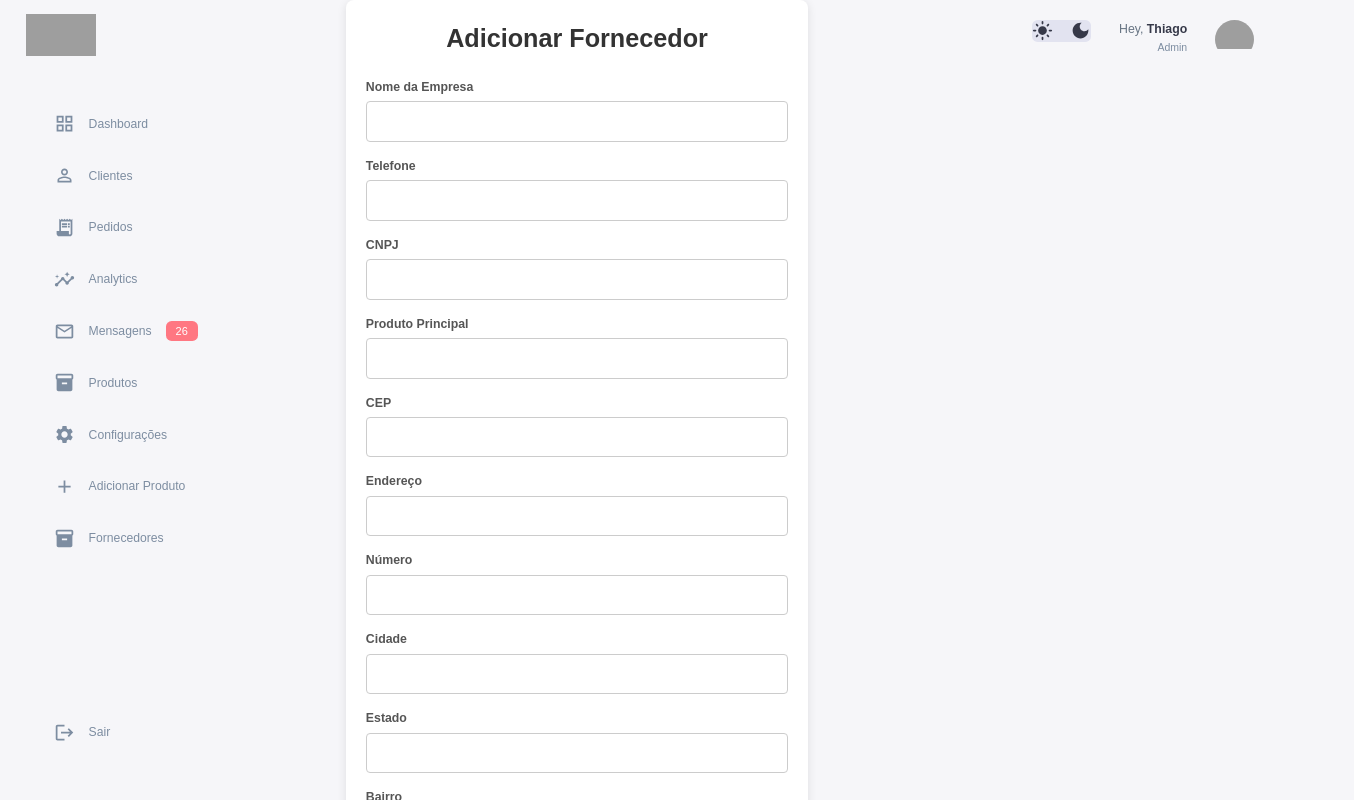
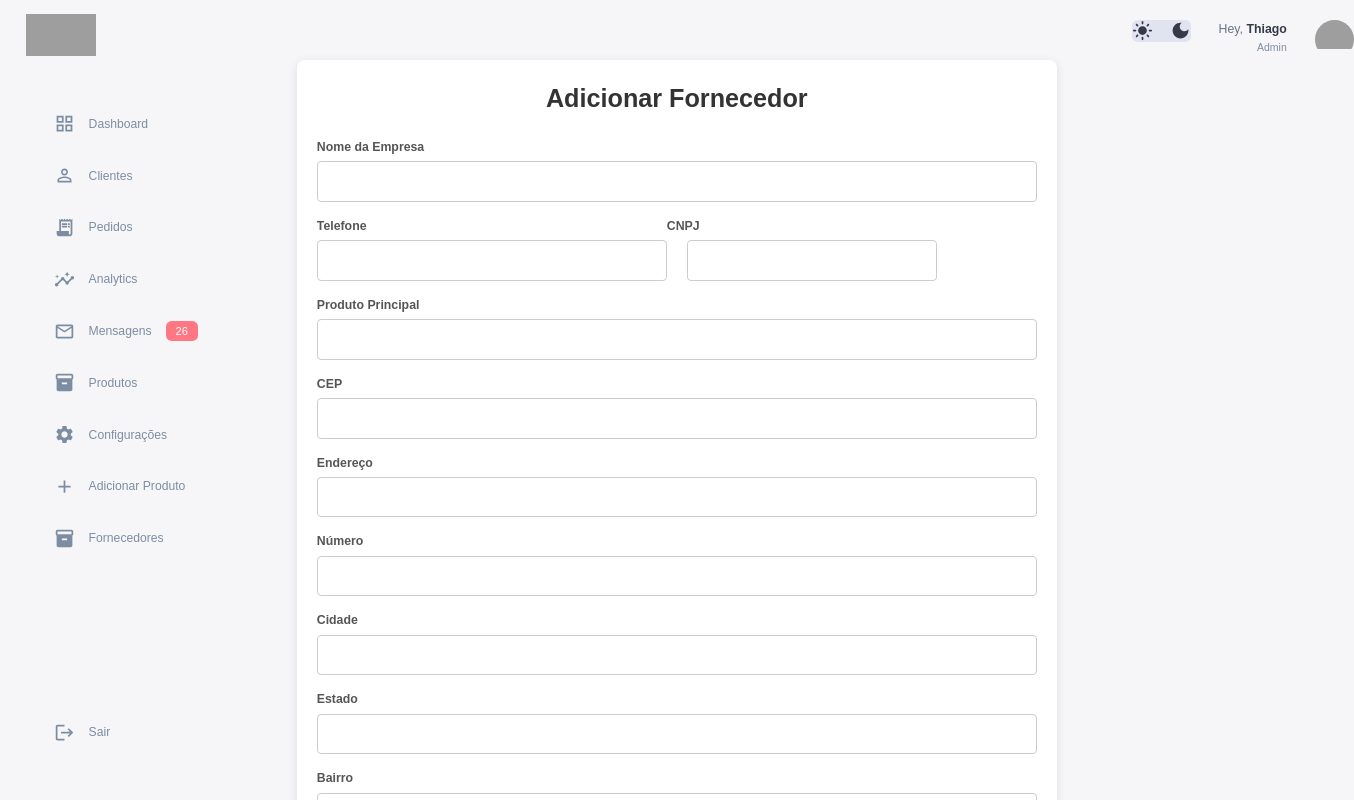
Before and after one commit to Rafael-Galindo/react-oneat-1, a Next.js app: page /addFornecedor in a window 1280 px wide. Shown: the top 800 px of the page, 1354 px wide, since content can reach past the window. Built offline with nearby package versions, Linux system fonts and the light colour scheme; grey boxes are pictures that could not be loaded.

Commit message:
Ajustando o hover do botão editar

```diff
--- a/app/addFornecedor/page.jsx
+++ b/app/addFornecedor/page.jsx
@@ -45,6 +45,7 @@ const AdicionarFornecedor = () => {
     const { error: errorSupplier } = await supabase
       .from("Fornecedor")
       .insert(supplier);
+      alert("Dados cadastrados no sistema!")
 
     if (errorSupplier) console.error(errorSupplier);
   };
@@ -76,6 +77,7 @@ const AdicionarFornecedor = () => {
             required
           />
         </div>
+        <div className="form-row">
         <div className="form-group">
           <label htmlFor="phone">Telefone</label>
           <input
@@ -95,6 +97,7 @@ const AdicionarFornecedor = () => {
             onChange={handleInputChange}
             required
           />
+        </div>
         </div>
         <div className="form-group">
           <label htmlFor="product">Produto Principal</label>
--- a/app/components/SalesAnalytics.jsx
+++ b/app/components/SalesAnalytics.jsx
@@ -1,5 +1,5 @@
 import React from 'react';
-import { LocalMall, ShoppingCart } from '@mui/icons-material';
+import { AddBox, LocalMall, ShoppingCart } from '@mui/icons-material';
 
 const SalesAnalytics = () => {
   return (
@@ -36,7 +36,7 @@ const SalesAnalytics = () => {
 
       <div className="item add-product">
         <div>
-          <span className="material-icons">add</span>
+          <AddBox />
           <h3>Adicionar Produto</h3>
         </div>
       </div>
--- a/app/globals.css
+++ b/app/globals.css
@@ -382,6 +382,7 @@ main .recent-order a {
 
 .right {
   margin-top: 1.4rem;
+  height: 50px;
 }
 
 .right .top {
@@ -859,12 +860,27 @@ footer {
 }
 
 .form-container {
-  width: 70%;
-  margin: auto;
+  width: 100%;
+  margin: 60px 50px 0 50px;
   padding: 20px;
   background: #fff;
   border-radius: 8px;
   box-shadow: 0 2px 10px rgba(0, 0, 0, 0.1);
+}
+
+.form-row {
+  width: 100%;
+  display: flex;
+  align-items: center;
+}
+
+.form-row #phone {
+  width: 350px;
+}
+
+.form-row .form-group #company {
+  margin-left: 20px;
+  width: 250px;
 }
 
 .form-group {
--- a/app/pedidos/page.jsx
+++ b/app/pedidos/page.jsx
@@ -5,7 +5,6 @@ import Aside from '../components/Aside';
 export default function Page () {
   return (
     <div>
-    <Aside />
     <main>
       <h1>Pedidos</h1>
 
```
